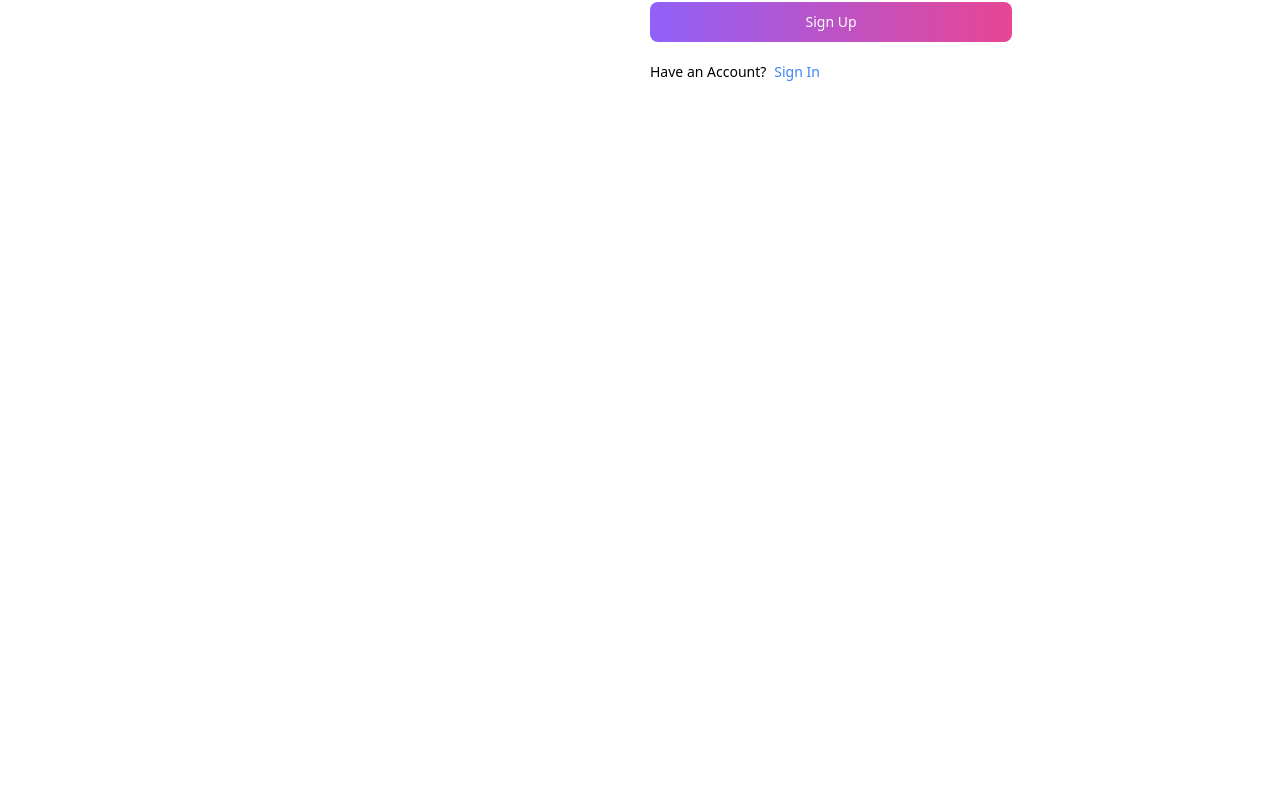
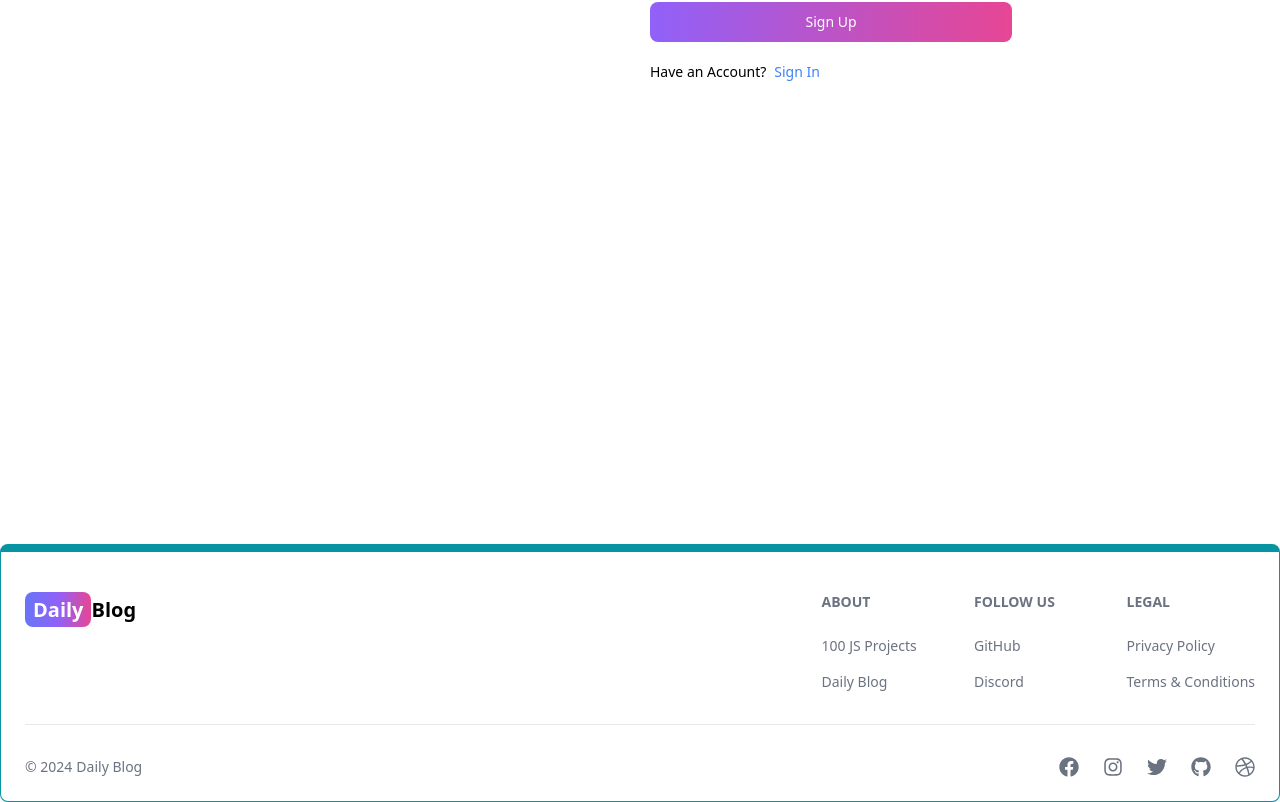
Before and after one commit to usman4222/Mern-Blog, a React (Vite) app in the folder client/: page /sign-up in a window 1280 px wide. Shown: the part 400-1202 px from the top of the page. Before the commit the page ends 944 px from the top, so only its background shows below. Built offline with nearby package versions, Linux system fonts and the light colour scheme.

Commit message:
Add Footer Component

```diff
--- a/client/src/App.jsx
+++ b/client/src/App.jsx
@@ -6,12 +6,13 @@
 import SignIn from './pages/SignIn'
 import SignUp from './pages/SignUp'
 import Header from './components/Header';
+import Footer  from './components/Footer';
 
 function App() {
 
   return (
     <BrowserRouter>
-    <Header/>
+      <Header />
       <Routes>
         <Route path='/' element={<Home />} />
         <Route path='/about' element={<About />} />
@@ -20,6 +21,7 @@
         <Route path='/sign-in' element={<SignIn />} />
         <Route path='/sign-up' element={<SignUp />} />
       </Routes>
+      <Footer />
     </BrowserRouter>
   )
 }
--- /dev/null
+++ b/client/src/components/Footer.jsx
@@ -0,0 +1,93 @@
+import { Footer } from 'flowbite-react'
+import React from 'react'
+import { Link } from 'react-router-dom'
+import { FaFacebook, FaInstagram, FaTwitter, FaGithub, FaDribbble } from "react-icons/fa";
+
+
+const FooterComponent = () => {
+    return (
+        <Footer container className='border border-t-8 border-teal-500'>
+            <div className='w-full max-w-7xl mx-auto'>
+                <div className='grid w-full justify-between sm:flex md:grid-cols-1'>
+                    <div className='mt-5'>
+                        <Link to="/" className='self-center whitespace-nowrap text-lg sm:text-xl font-semibold dark:text-white'>
+                            <span className="px-2 py-1 bg-gradient-to-r from-indigo-500 via-purple-500 to-pink-500 rounded-lg text-white">Daily</span>Blog
+                        </Link>
+                    </div>
+                    <div className='grid grid-cols-2 gap-8 mt-4 sm:grid-cols-3 sm:gap-6'>
+                        <div>
+                            <Footer.Title title='About' />
+                            <Footer.LinkGroup col>
+                                <Footer.Link
+                                    href=''
+                                    target='_blank'
+                                    rel='noopener noreferrer'
+                                >
+                                    100 JS Projects
+                                </Footer.Link>
+                                <Footer.Link
+                                    href='/about'
+                                    target='_blank'
+                                    rel='noopener noreferrer'
+                                >
+                                    Daily Blog
+                                </Footer.Link>
+                            </Footer.LinkGroup>
+                        </div>
+                        <div>
+                            <Footer.Title title='Follow Us' />
+                            <Footer.LinkGroup col>
+                                <Footer.Link
+                                    href='#'
+                                    target='_blank'
+                                    rel='noopener noreferrer'
+                                >
+                                    GitHub
+                                </Footer.Link>
+                                <Footer.Link
+                                    href='#'
+                                    target='_blank'
+                                    rel='noopener noreferrer'
+                                >
+                                    Discord
+                                </Footer.Link>
+                            </Footer.LinkGroup>
+                        </div>
+                        <div>
+                            <Footer.Title title='Legal' />
+                            <Footer.LinkGroup col>
+                                <Footer.Link
+                                    href=''
+                                    target='_blank'
+                                    rel='noopener noreferrer'
+                                >
+                                    Privacy Policy
+                                </Footer.Link>
+                                <Footer.Link
+                                    href='/about'
+                                    target='_blank'
+                                    rel='noopener noreferrer'
+                                >
+                                    Terms & Conditions
+                                </Footer.Link>
+                            </Footer.LinkGroup>
+                        </div>
+                    </div>
+                </div>
+                <Footer.Divider />
+                <div className='w-full sm:flex sm:items-center sm:justify-between'>
+                    <Footer.Copyright href='#' by='Daily Blog' year={new Date().getFullYear()} />
+                    <div className='flex gap-6 sm:mt-0 mt-4 sm:justify-center'>
+                        <Footer.Icon href='#' icon={FaFacebook} />
+                        <Footer.Icon href='#' icon={FaInstagram} />
+                        <Footer.Icon href='#' icon={FaTwitter} />
+                        <Footer.Icon href='#' icon={FaGithub} />
+                        <Footer.Icon href='#' icon={FaDribbble} />
+                    </div>
+                </div>
+            </div>
+        </Footer>
+    )
+}
+
+export default FooterComponent
```
